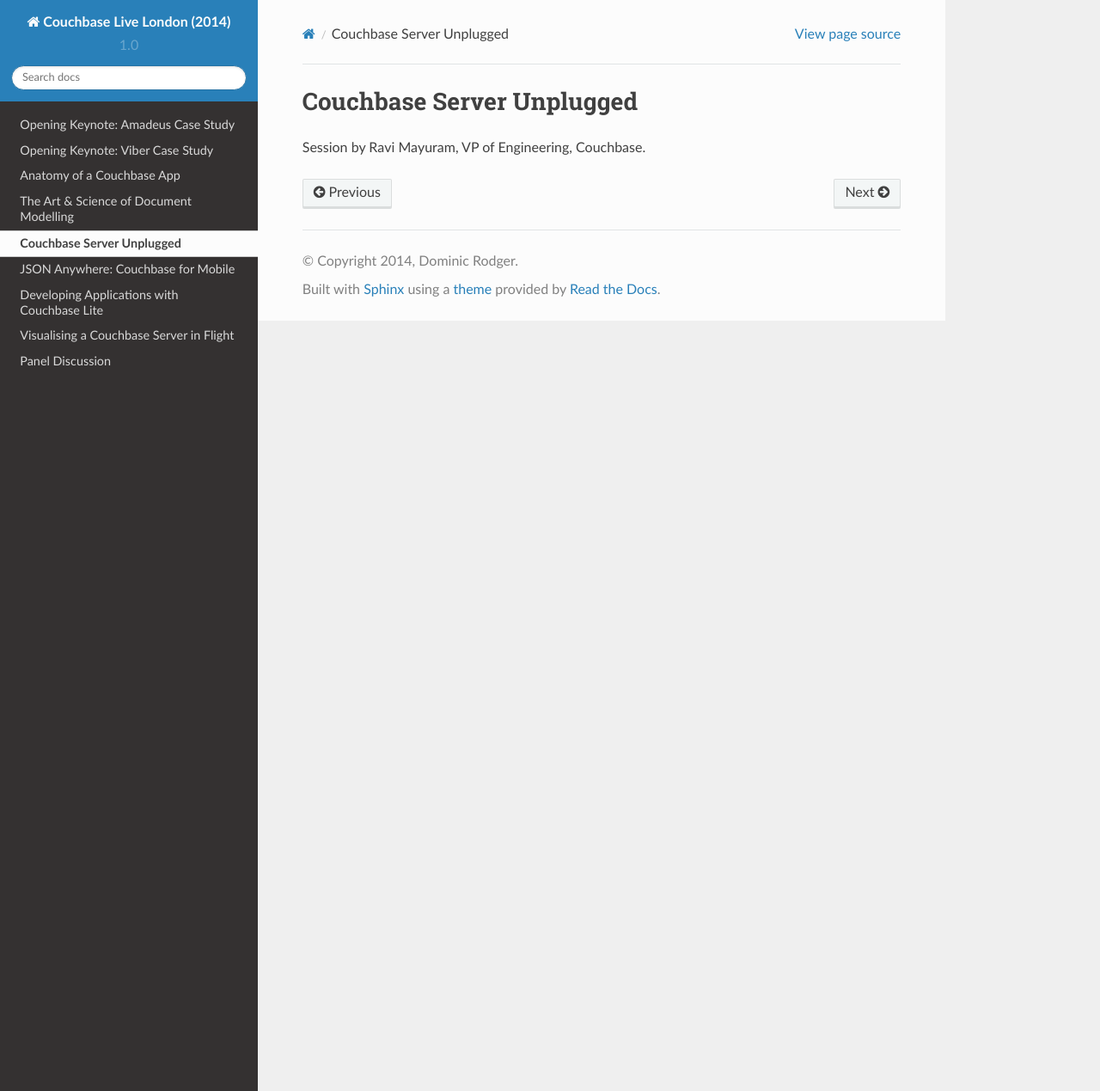
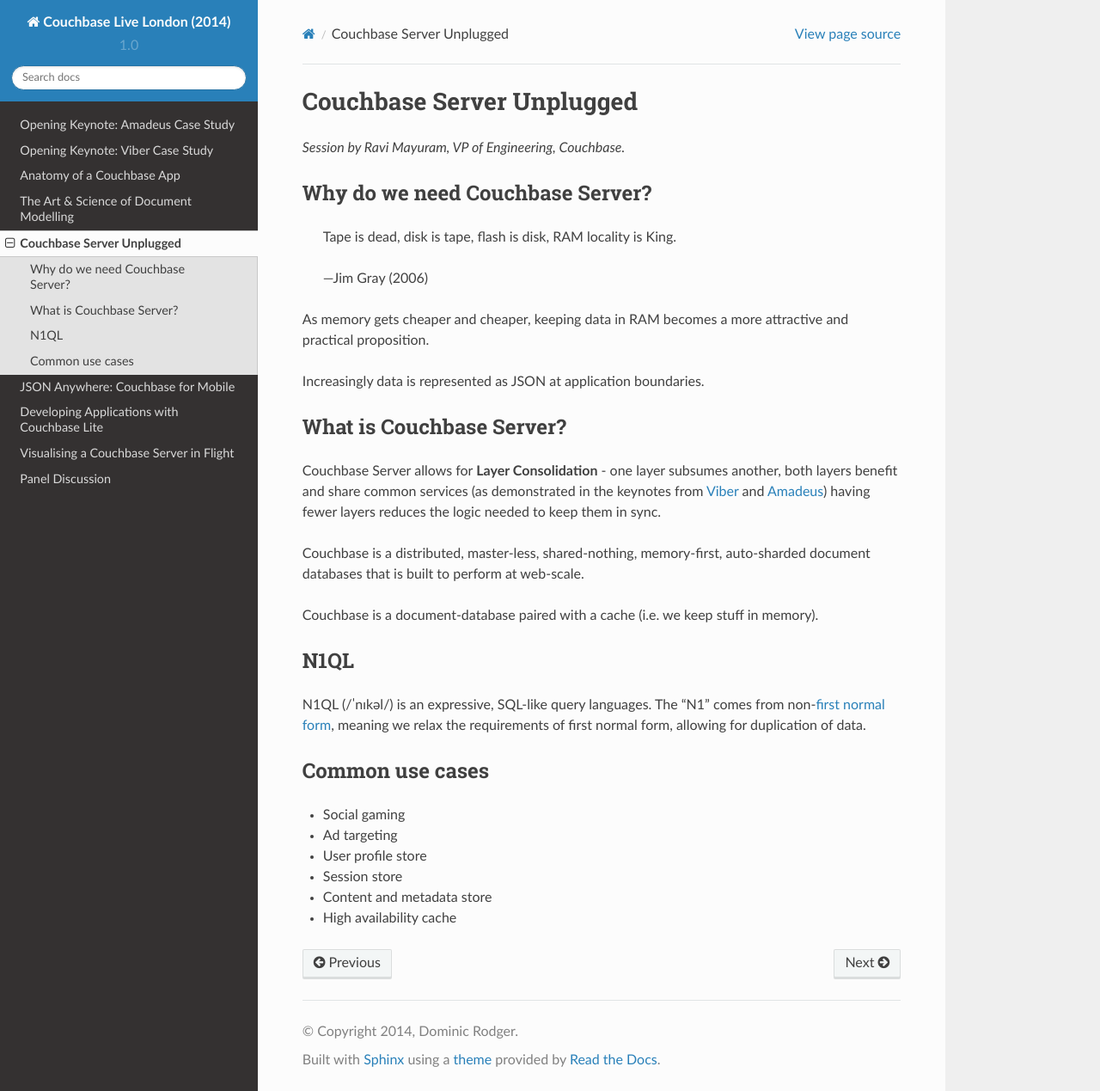
Before and after one commit to dominicrodger/couchbase-live-london-2014, a Sphinx documentation site: the page built from source/couchbase_server_unplugged.rst, in a window 1280 px wide and 1269 px high. Shown: the whole window at 86% size. Built offline with Sphinx 7.4.7 and the Read the Docs theme 2.0.0, drawn with Linux system fonts in a browser that asks for light colours.

Commit message:
Adding notes from Couchbase Server Unplugged

```diff
--- a/source/couchbase_server_unplugged.rst
+++ b/source/couchbase_server_unplugged.rst
@@ -1,4 +1,53 @@
 Couchbase Server Unplugged
 ==========================
 
-Session by Ravi Mayuram, VP of Engineering, Couchbase.
+*Session by Ravi Mayuram, VP of Engineering, Couchbase.*
+
+Why do we need Couchbase Server?
+--------------------------------
+
+.. epigraph::
+
+    Tape is dead, disk is tape, flash is disk, RAM locality is King.
+
+    -- Jim Gray (2006)
+
+As memory gets cheaper and cheaper, keeping data in RAM becomes a
+more attractive and practical proposition.
+
+Increasingly data is represented as JSON at application boundaries.
+
+What is Couchbase Server?
+-------------------------
+
+Couchbase Server allows for **Layer Consolidation** - one layer
+subsumes another, both layers benefit and share common services (as
+demonstrated in the keynotes from :ref:`Viber <viber>` and
+:ref:`Amadeus <amadeus>`) having fewer layers reduces the logic
+needed to keep them in sync.
+
+Couchbase is a distributed, master-less, shared-nothing,
+memory-first, auto-sharded document databases that is built to
+perform at web-scale.
+
+Couchbase is a document-database paired with a cache (i.e. we keep
+stuff in memory).
+
+N1QL
+----
+
+N1QL (/ˈnɪkəl/) is an expressive, SQL-like query languages. The "N1"
+comes from non-`first normal form
+<http://en.wikipedia.org/wiki/First_normal_form>`_, meaning we relax
+the requirements of first normal form, allowing for duplication of
+data.
+
+Common use cases
+----------------
+
+* Social gaming
+* Ad targeting
+* User profile store
+* Session store
+* Content and metadata store
+* High availability cache
```
